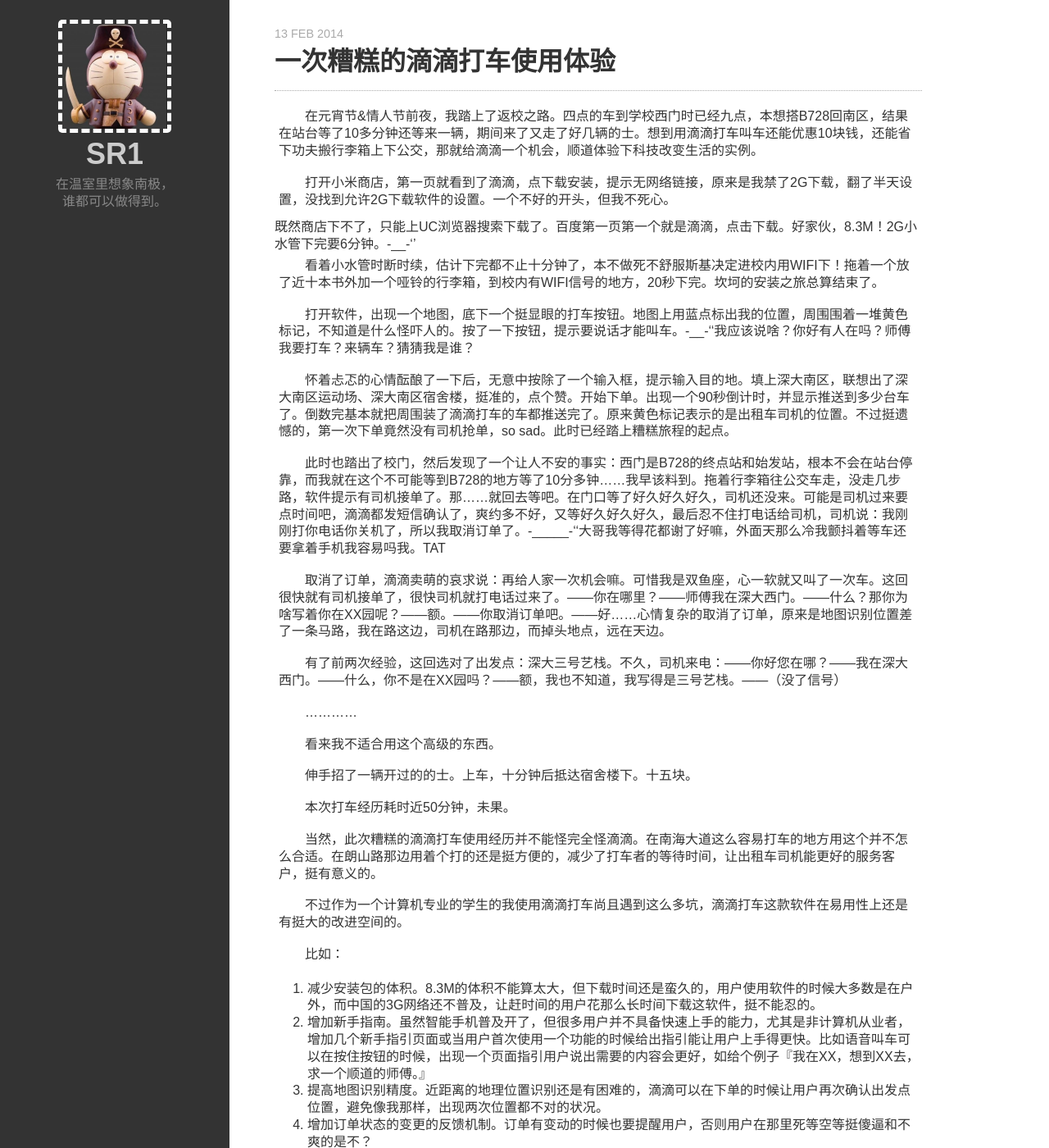
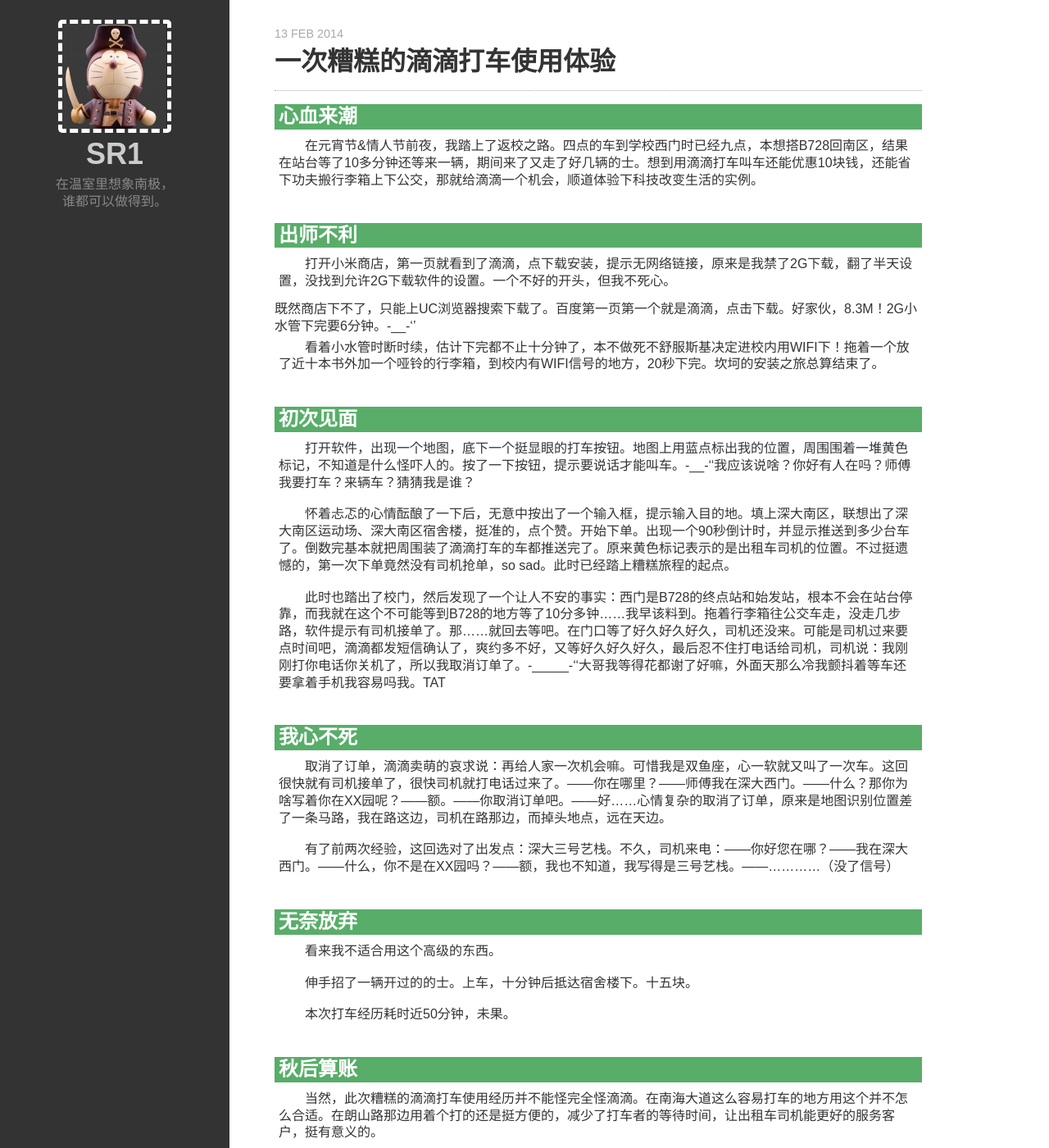
Before and after one commit to SR1s/sr1.me, a Jekyll site: the page built from _posts/2014-02-13-terrible-experience-using-dididache.md, in a window 1280 px wide and 1400 px high. Shown: the whole window at 82% size. Built offline with Jekyll 4.4.1, drawn with Linux system fonts in a browser that asks for light colours; nearby versions of some CDN libraries; Markdown is read by kramdown in place of the engine named in the settings; comment, search, counter and statistics services are not loaded.

Commit message:
add title and fix some mispelling

```diff
--- a/_posts/2014-02-13-terrible-experience-using-dididache.md
+++ b/_posts/2014-02-13-terrible-experience-using-dididache.md
@@ -3,7 +3,11 @@
 layout: post
 ---
 
+# 心血来潮
+
 在元宵节&情人节前夜，我踏上了返校之路。四点的车到学校西门时已经九点，本想搭B728回南区，结果在站台等了10多分钟还等来一辆，期间来了又走了好几辆的士。想到用滴滴打车叫车还能优惠10块钱，还能省下功夫搬行李箱上下公交，那就给滴滴一个机会，顺道体验下科技改变生活的实例。
+
+# 出师不利
 
 打开小米商店，第一页就看到了滴滴，点下载安装，提示无网络链接，原来是我禁了2G下载，翻了半天设置，没找到允许2G下载软件的设置。一个不好的开头，但我不死心。
 
@@ -11,17 +15,21 @@
 
 看着小水管时断时续，估计下完都不止十分钟了，本不做死不舒服斯基决定进校内用WIFI下！拖着一个放了近十本书外加一个哑铃的行李箱，到校内有WIFI信号的地方，20秒下完。坎坷的安装之旅总算结束了。
 
+# 初次见面
+
 打开软件，出现一个地图，底下一个挺显眼的打车按钮。地图上用蓝点标出我的位置，周围围着一堆黄色标记，不知道是什么怪吓人的。按了一下按钮，提示要说话才能叫车。-______-''我应该说啥？你好有人在吗？师傅我要打车？来辆车？猜猜我是谁？
 
-怀着忐忑的心情酝酿了一下后，无意中按除了一个输入框，提示输入目的地。填上深大南区，联想出了深大南区运动场、深大南区宿舍楼，挺准的，点个赞。开始下单。出现一个90秒倒计时，并显示推送到多少台车了。倒数完基本就把周围装了滴滴打车的车都推送完了。原来黄色标记表示的是出租车司机的位置。不过挺遗憾的，第一次下单竟然没有司机抢单，so sad。此时已经踏上糟糕旅程的起点。
+怀着忐忑的心情酝酿了一下后，无意中按出了一个输入框，提示输入目的地。填上深大南区，联想出了深大南区运动场、深大南区宿舍楼，挺准的，点个赞。开始下单。出现一个90秒倒计时，并显示推送到多少台车了。倒数完基本就把周围装了滴滴打车的车都推送完了。原来黄色标记表示的是出租车司机的位置。不过挺遗憾的，第一次下单竟然没有司机抢单，so sad。此时已经踏上糟糕旅程的起点。
 
 此时也踏出了校门，然后发现了一个让人不安的事实：西门是B728的终点站和始发站，根本不会在站台停靠，而我就在这个不可能等到B728的地方等了10分多钟……我早该料到。拖着行李箱往公交车走，没走几步路，软件提示有司机接单了。那……就回去等吧。在门口等了好久好久好久，司机还没来。可能是司机过来要点时间吧，滴滴都发短信确认了，爽约多不好，又等好久好久好久，最后忍不住打电话给司机，司机说：我刚刚打你电话你关机了，所以我取消订单了。-_____-''大哥我等得花都谢了好嘛，外面天那么冷我颤抖着等车还要拿着手机我容易吗我。TAT
 
+# 我心不死
+
 取消了订单，滴滴卖萌的哀求说：再给人家一次机会嘛。可惜我是双鱼座，心一软就又叫了一次车。这回很快就有司机接单了，很快司机就打电话过来了。——你在哪里？——师傅我在深大西门。——什么？那你为啥写着你在XX园呢？——额。——你取消订单吧。——好……心情复杂的取消了订单，原来是地图识别位置差了一条马路，我在路这边，司机在路那边，而掉头地点，远在天边。
 
-有了前两次经验，这回选对了出发点：深大三号艺栈。不久，司机来电：——你好您在哪？——我在深大西门。——什么，你不是在XX园吗？——额，我也不知道，我写得是三号艺栈。——（没了信号）
+有了前两次经验，这回选对了出发点：深大三号艺栈。不久，司机来电：——你好您在哪？——我在深大西门。——什么，你不是在XX园吗？——额，我也不知道，我写得是三号艺栈。——…………（没了信号）
 
-…………
+# 无奈放弃
 
 看来我不适合用这个高级的东西。
 
@@ -29,15 +37,22 @@
 
 本次打车经历耗时近50分钟，未果。
 
+# 秋后算账
+
 当然，此次糟糕的滴滴打车使用经历并不能怪完全怪滴滴。在南海大道这么容易打车的地方用这个并不怎么合适。在朗山路那边用着个打的还是挺方便的，减少了打车者的等待时间，让出租车司机能更好的服务客户，挺有意义的。
 
 不过作为一个计算机专业的学生的我使用滴滴打车尚且遇到这么多坑，滴滴打车这款软件在易用性上还是有挺大的改进空间的。
 
 比如：
+
 1. 减少安装包的体积。8.3M的体积不能算太大，但下载时间还是蛮久的，用户使用软件的时候大多数是在户外，而中国的3G网络还不普及，让赶时间的用户花那么长时间下载这软件，挺不能忍的。
+
 2. 增加新手指南。虽然智能手机普及开了，但很多用户并不具备快速上手的能力，尤其是非计算机从业者，增加几个新手指引页面或当用户首次使用一个功能的时候给出指引能让用户上手得更快。比如语音叫车可以在按住按钮的时候，出现一个页面指引用户说出需要的内容会更好，如给个例子『我在XX，想到XX去，求一个顺道的师傅。』
+
 3. 提高地图识别精度。近距离的地理位置识别还是有困难的，滴滴可以在下单的时候让用户再次确认出发点位置，避免像我那样，出现两次位置都不对的状况。
+
 4. 增加订单状态的变更的反馈机制。订单有变动的时候也要提醒用户，否则用户在那里死等空等挺傻逼和不爽的是不？
+
 5. 设计师还是挺有潜力的！(也就是界面还能在提高……)
 
 That's all. But not all.
```
